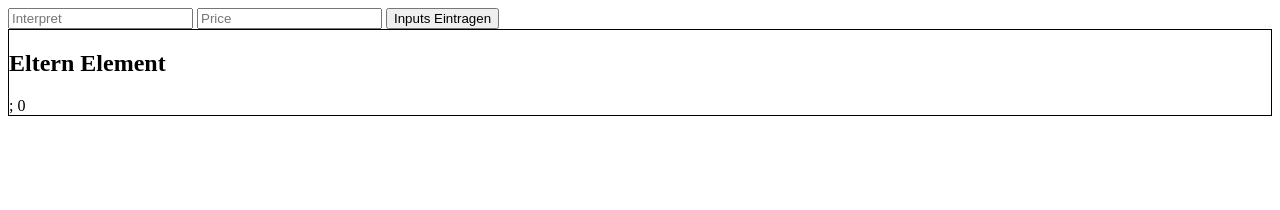
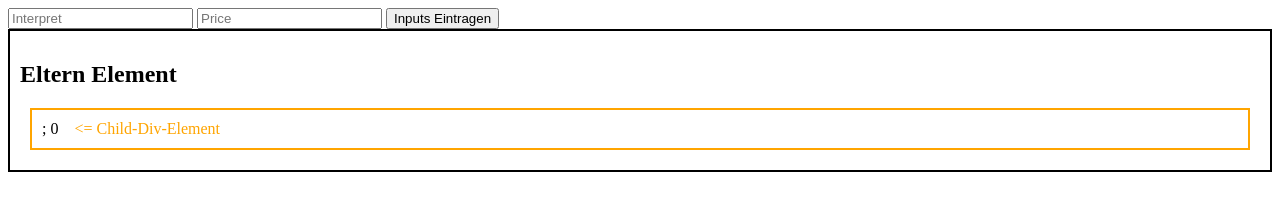
Before and after one commit to PhilippOesch/GIS-Beispiele-und-Musterl-sungen, a plain HTML site: page DOM-Hilfestellung/index.html in a window 1280 px wide. Both pictures are taken after a click on the button "Inputs Eintragen". Drawn offline with Linux system fonts and the light colour scheme.

Commit message:
Update style.css

```diff
--- a/DOM-Hilfestellung/style.css
+++ b/DOM-Hilfestellung/style.css
@@ -1,7 +1,19 @@
 #display{
-    border: 1px solid black;
+    border: 2px solid black;
+    padding: 10px;
 }
 
 h6{
     color: red;
 }
+
+#display div{
+    border: 2px solid orange;
+    margin: 10px;
+    padding: 10px;
+}
+
+#display div::after{
+    content: "\00a0\00a0\00a0\00a0<= Child-Div-Element";
+    color: orange;
+}
```
